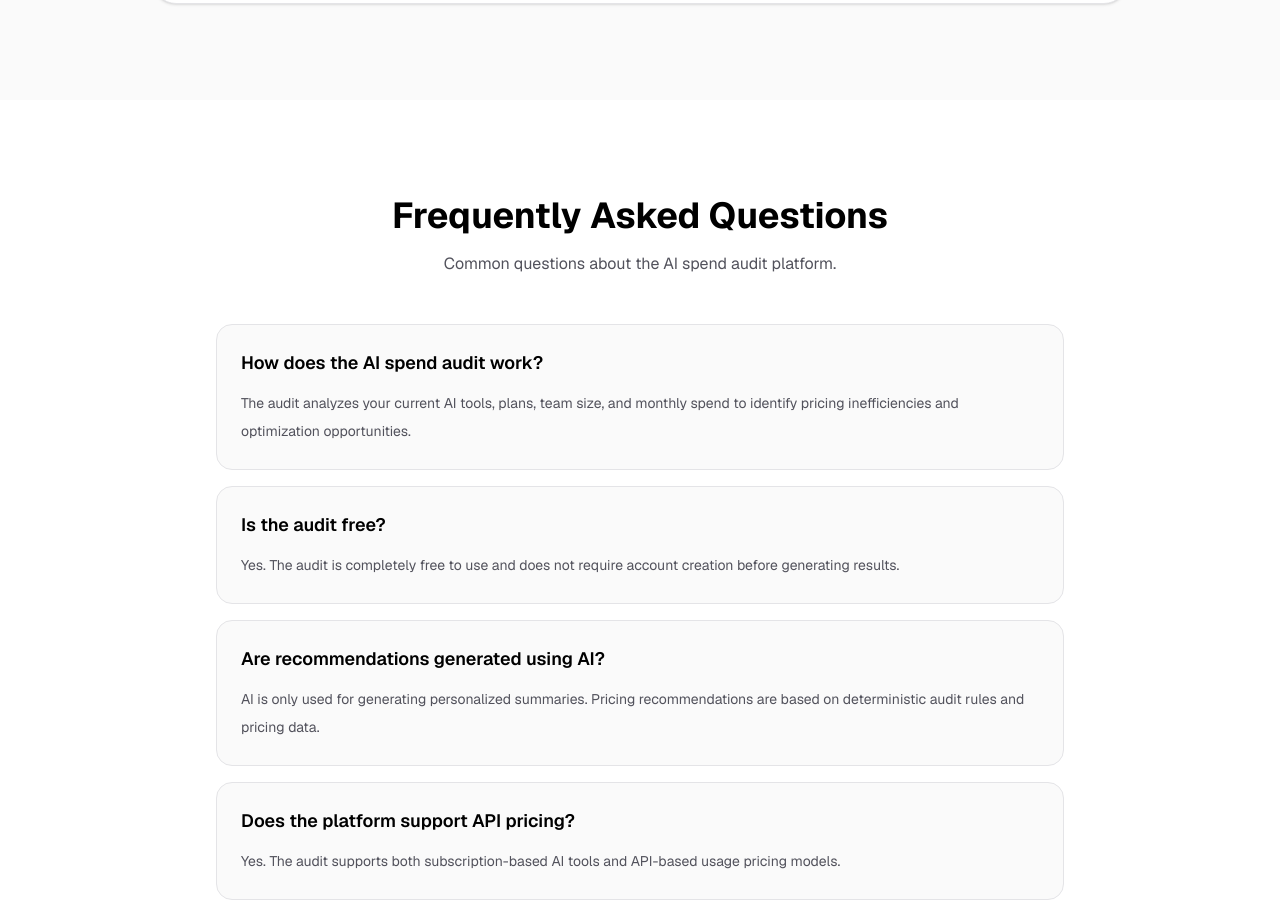
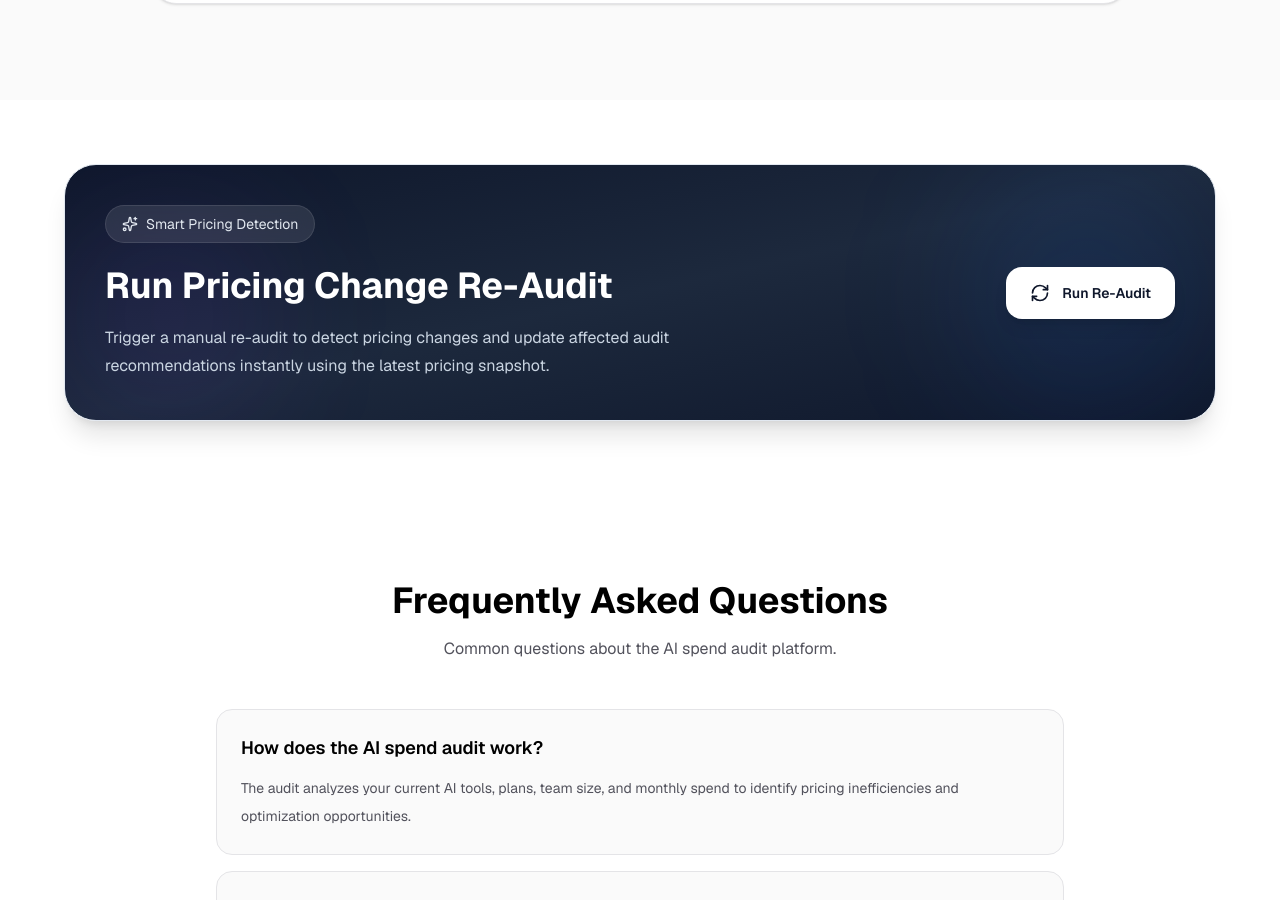
Before and after one commit to afsal-ak/spendora, a Next.js app: page / in a window 1280 px wide. Shown: the part 2297-3197 px from the top of the page. Built offline with nearby package versions, Linux system fonts and the light colour scheme.

Commit message:
feat: improve re-audit section UI with better styling and feedback

```diff
--- a/package.json
+++ b/package.json
@@ -15,6 +15,7 @@
     "@hookform/resolvers": "^5.2.2",
     "@supabase/supabase-js": "^2.105.4",
     "lodash": "^4.18.1",
+    "lucide-react": "^1.16.0",
     "next": "16.2.5",
     "react": "19.2.4",
     "react-dom": "19.2.4",
--- a/src/app/page.tsx
+++ b/src/app/page.tsx
@@ -3,14 +3,16 @@ import ProblemSection from "@/components/home/ProblemSection";
 import HowItWorksSection from "@/components/home/HowItWorksSection";
 import AuditFormSection from "@/components/audit/AuditFormSection";
 import FaqSection from "@/components/home/FaqSection";
+import RunReAuditButton from "@/components/home/RunReAuditButton";
 
-export default function Home() {
+ export default function Home() {
   return (
     <main className="min-h-screen bg-white">
       <HeroSection />
       <ProblemSection />
       <HowItWorksSection />
       <AuditFormSection/>
+      <RunReAuditButton/>
       <FaqSection/>
     </main>
   );
--- /dev/null
+++ b/src/components/home/RunReAuditButton.tsx
@@ -0,0 +1,138 @@
+"use client";
+
+import { useState } from "react";
+import {
+  RefreshCw,
+  Sparkles,
+  CheckCircle2,
+  AlertCircle,
+} from "lucide-react";
+
+export default function RunReAuditButton() {
+  const [loading, setLoading] =
+    useState(false);
+
+  const [message, setMessage] =
+    useState("");
+
+  const [success, setSuccess] =
+    useState(false);
+
+  async function handleReAudit() {
+    try {
+      setLoading(true);
+      setMessage("");
+      setSuccess(false);
+
+      const res =
+        await fetch(
+          "/api/detect-changes",
+          {
+            method: "POST",
+          }
+        );
+
+      const data =
+        await res.json();
+
+      if (data.success) {
+        setSuccess(true);
+
+        setMessage(
+          `Re-audit completed successfully. ${data.affectedCount} audit(s) affected.`
+        );
+      } else {
+        setSuccess(false);
+
+        setMessage(
+          data.message ||
+            "Failed to run re-audit"
+        );
+      }
+    } catch {
+      setSuccess(false);
+
+      setMessage(
+        "Something went wrong. Please try again."
+      );
+    } finally {
+      setLoading(false);
+    }
+  }
+
+  return (
+    <section className="py-16 px-6">
+      <div className="max-w-6xl mx-auto">
+        <div className="relative overflow-hidden rounded-[32px] border border-slate-200 bg-gradient-to-br from-slate-900 via-slate-800 to-slate-900 p-8 md:p-10 shadow-xl">
+
+          <div className="absolute top-0 right-0 h-64 w-64 rounded-full bg-blue-500/10 blur-3xl" />
+          <div className="absolute bottom-0 left-0 h-52 w-52 rounded-full bg-violet-500/10 blur-3xl" />
+
+          <div className="relative z-10 flex flex-col gap-8 lg:flex-row lg:items-center lg:justify-between">
+
+            <div className="max-w-2xl">
+              <div className="inline-flex items-center gap-2 rounded-full border border-white/10 bg-white/10 px-4 py-2 text-sm text-slate-200 backdrop-blur-sm">
+                <Sparkles className="h-4 w-4" />
+                Smart Pricing Detection
+              </div>
+
+              <h2 className="mt-5 text-3xl md:text-4xl font-bold text-white leading-tight">
+                Run Pricing Change
+                Re-Audit
+              </h2>
+
+              <p className="mt-4 text-slate-300 text-base leading-7">
+                Trigger a manual re-audit to detect
+                pricing changes and update affected
+                audit recommendations instantly using
+                the latest pricing snapshot.
+              </p>
+            </div>
+
+            <div className="flex flex-col items-start lg:items-end gap-4">
+              <button
+                onClick={
+                  handleReAudit
+                }
+                disabled={
+                  loading
+                }
+                className="group inline-flex items-center gap-3 rounded-2xl bg-white px-6 py-4 text-sm font-semibold text-slate-900 shadow-lg transition-all duration-300 hover:scale-[1.02] hover:shadow-2xl disabled:cursor-not-allowed disabled:opacity-70"
+              >
+                <RefreshCw
+                  className={`h-5 w-5 ${
+                    loading
+                      ? "animate-spin"
+                      : "group-hover:rotate-180 transition-transform duration-500"
+                  }`}
+                />
+
+                {loading
+                  ? "Running Re-Audit..."
+                  : "Run Re-Audit"}
+              </button>
+
+              {message && (
+                <div
+                  className={`flex items-start gap-3 rounded-2xl border p-4 text-sm max-w-md ${
+                    success
+                      ? "border-green-500/30 bg-green-500/10 text-green-200"
+                      : "border-red-500/30 bg-red-500/10 text-red-200"
+                  }`}
+                >
+                  {success ? (
+                    <CheckCircle2 className="h-5 w-5 mt-0.5 shrink-0" />
+                  ) : (
+                    <AlertCircle className="h-5 w-5 mt-0.5 shrink-0" />
+                  )}
+
+                  <p>{message}</p>
+                </div>
+              )}
+            </div>
+          </div>
+        </div>
+      </div>
+    </section>
+  );
+}
```
Also changed, not shown: 1 other file (tests, documents, lock files or other folders).
